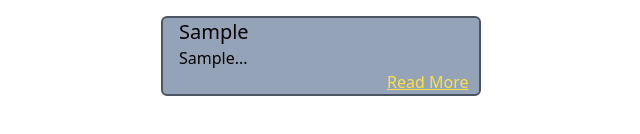
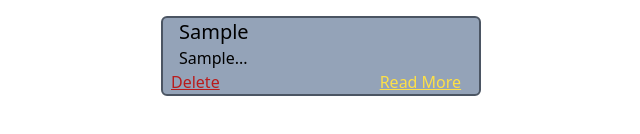
Before and after one commit to CodewithRohitRajput/Notes_App, a React (Vite) app: page / in a window 1280 px wide. Both pictures are taken after typing "Sample", "Sample" into the empty fields and a click on the button "Create". Shown: the part 342-476 px from the top of the page, without its empty margins (319-959 px from the left). Built offline with nearby package versions, Linux system fonts and the light colour scheme.

Commit message:
add delete function

```diff
--- a/src/components/Paste.jsx
+++ b/src/components/Paste.jsx
@@ -33,6 +33,17 @@ const Paste = () => {
         }
     }
 
+    // delete note
+
+    function deleteNote(id){
+        if(window.confirm("Are you sure you want to delete : ")){
+
+            const updatedNotes = notes.filter(note => note.id !== id)
+            setNotes(updatedNotes);
+            localStorage.setItem("notes" , JSON.stringify(updatedNotes))
+        }
+    }
+
 
 
 
@@ -64,10 +75,17 @@ className='w-80 h-36 bg-slate-300 border-2 border-gray-600 rounded-md px-4 py-2
     <div className='bg-slate-400 border-2 rounded-md w-80 h-20 mt-4 border-gray-600' key={note.id} >
         <h4 className='text-xl px-4'> {note.title} </h4>
         <p className='px-4'> {note.description.substring(0 , 25)}... </p>
-        <button onClick={()=>setSelectedNote(note)} className='  ml-56 mt-0 text-yellow-300 text-white underline '>
+        <div className='flex flex-row w-full '>
+
+
+        <button onClick={()=> deleteNote(note.id)} className='ml-2 mb-5 text-red-700 underline '>
+            Delete
+        </button>
+        <button onClick={()=>setSelectedNote(note)} className='  ml-40 mb-5 text-yellow-300 text-white underline '>
 
             Read More
         </button>
+        </div>
     </div>
 ))}
 
```
